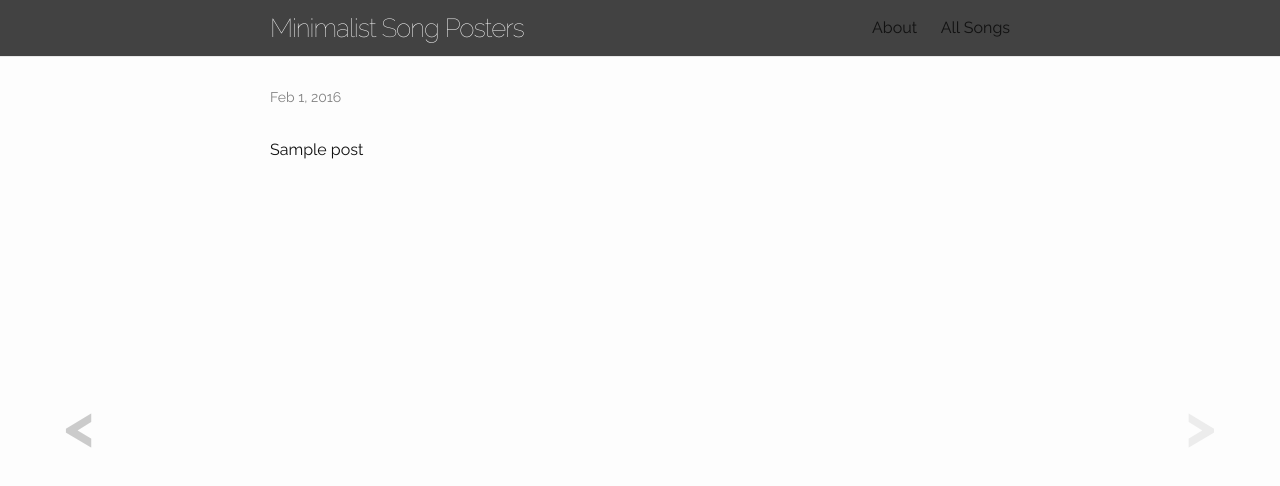
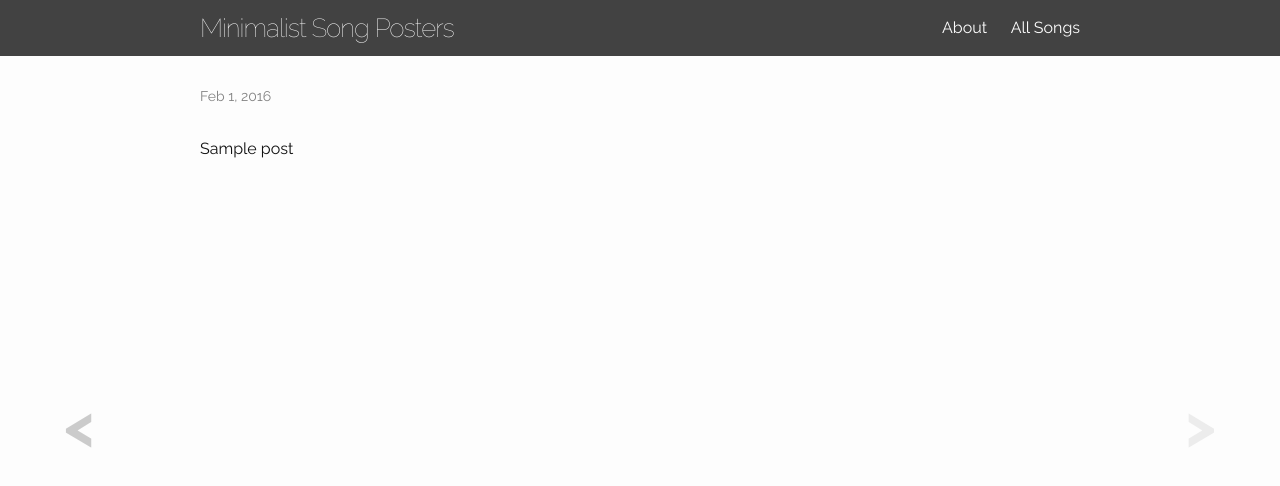
Before and after one commit to AshBardhan/Minimalist-Song-Posters, a Jekyll site: the page built from index.html, in a window 1280 px wide. Shown: the top 486 px of the page. Built offline with Jekyll 4.4.1, drawn with Linux system fonts in a browser that asks for light colours.

Commit message:
Minor layout changes

```diff
--- a/_includes/post.html
+++ b/_includes/post.html
@@ -6,7 +6,7 @@
 	{% endif %}
 
 	<div class="post-content-wrap">
-		<article class="post-content text-big post-content--blog">
+		<article class="post-content">
 			<header class="post-header">
 				<p class="post-meta">{{ include.post.date | date: "%b %-d, %Y" }}{% if author != null %} • <a href="https://twitter.com/{{ author.twitter }}">@{{ author.twitter }}</a>{% endif %}{% if include.post.meta %} • {{ include.post.meta }}{% endif %}</p>
 			</header>
--- a/_sass/_base.scss
+++ b/_sass/_base.scss
@@ -177,3 +177,10 @@ pre {
 		}
 	}
 }
+
+/**
+ * Universal Box-sizing fix
+ */
+*, *:before, *:after {
+	box-sizing: border-box;
+}
--- a/_sass/_layout.scss
+++ b/_sass/_layout.scss
@@ -4,7 +4,6 @@
 .site-header {
 	background: $header-background;
 	color: $header-color !important;
-	border-bottom: 1px solid $grey-color-light;
 	min-height: 56px;
 
 	// Positioning context for the mobile navigation icon
@@ -30,7 +29,7 @@
 	}
 
 	.page-link {
-		color: $text-color;
+		color: $header-color;
 		line-height: $base-line-height;
 
 		// Gaps between nav items, but not on the last one
@@ -80,11 +79,12 @@
 		.page-link {
 			display: block;
 			padding: 5px 10px;
+			margin-left: 20px;
+			color: $text-color;
 
 			&:not(:last-child) {
 				margin-right: 0;
 			}
-			margin-left: 20px;
 		}
 	}
 }
--- a/css/main.scss
+++ b/css/main.scss
@@ -24,10 +24,11 @@ $header-color: $background-color;
 $header-background: $grey-color-dark;
 
 // Width of the content area
-$content-width: 800px;
+$content-width: 1000px;
+$content-min-width: 400px;
 
 $on-palm: 600px;
-$on-laptop: 800px;
+$on-laptop: 1000px;
 
 // Use media queries like this:
 // @include media-query($on-palm) {
```
